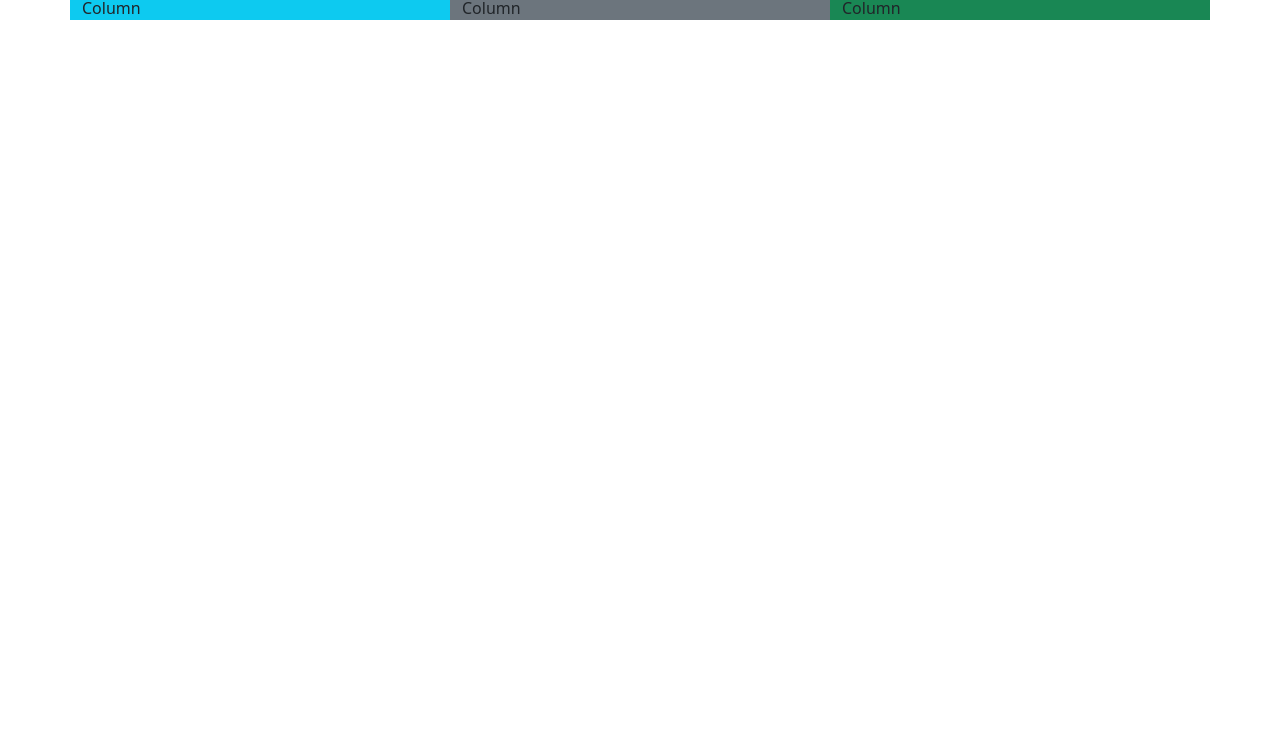
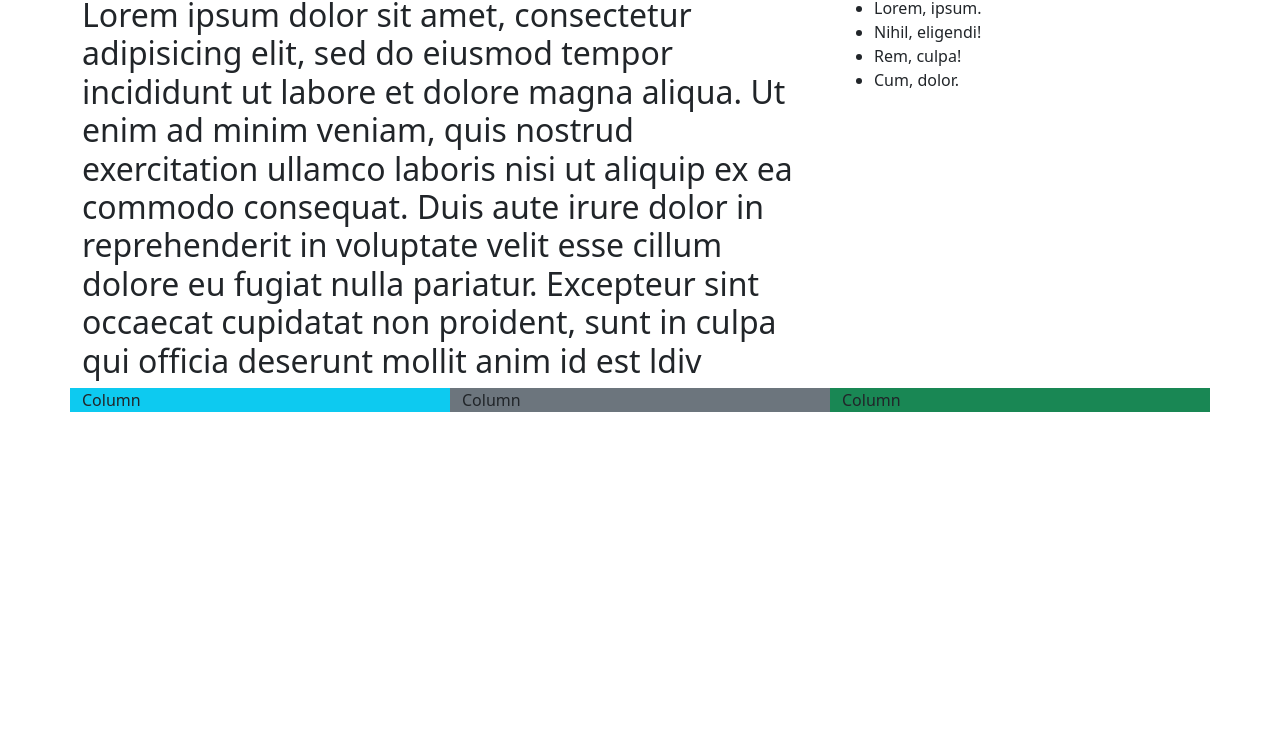
Before and after one commit to caglapekoglu/bootstrap-calisma, a plain HTML site: page index.html in a window 1280 px wide. Shown: the part 60-800 px from the top of the page. Drawn offline with nearby package versions, Linux system fonts and the light colour scheme.

Commit message:
1 file modified

```diff
--- a/index.html
+++ b/index.html
@@ -12,6 +12,24 @@
   </head>
   <body>
     <h1 class="text-danger">Hello, world!</h1>
+
+<main class="container">
+  <div class="row">
+    <section class="col-sm-8">
+      <article>
+        <h2>Lorem ipsum dolor sit amet, consectetur adipisicing elit, sed do eiusmod tempor incididunt ut labore et dolore magna aliqua. Ut enim ad minim veniam, quis nostrud exercitation ullamco laboris nisi ut aliquip ex ea commodo consequat. Duis aute irure dolor in reprehenderit in voluptate velit esse cillum dolore eu fugiat nulla pariatur. Excepteur sint occaecat cupidatat non proident, sunt in culpa qui officia deserunt mollit anim id est ldiv</h2>
+      </article>
+    </section>
+    <section class="col-sm-4">
+      <ul>
+        <li>Lorem, ipsum.</li>
+        <li>Nihil, eligendi!</li>
+        <li>Rem, culpa!</li>
+        <li>Cum, dolor.</li>
+      </ul>
+    </section>
+  </div>
+</main>
 
     <div class="container">
   <div class="row">
```
